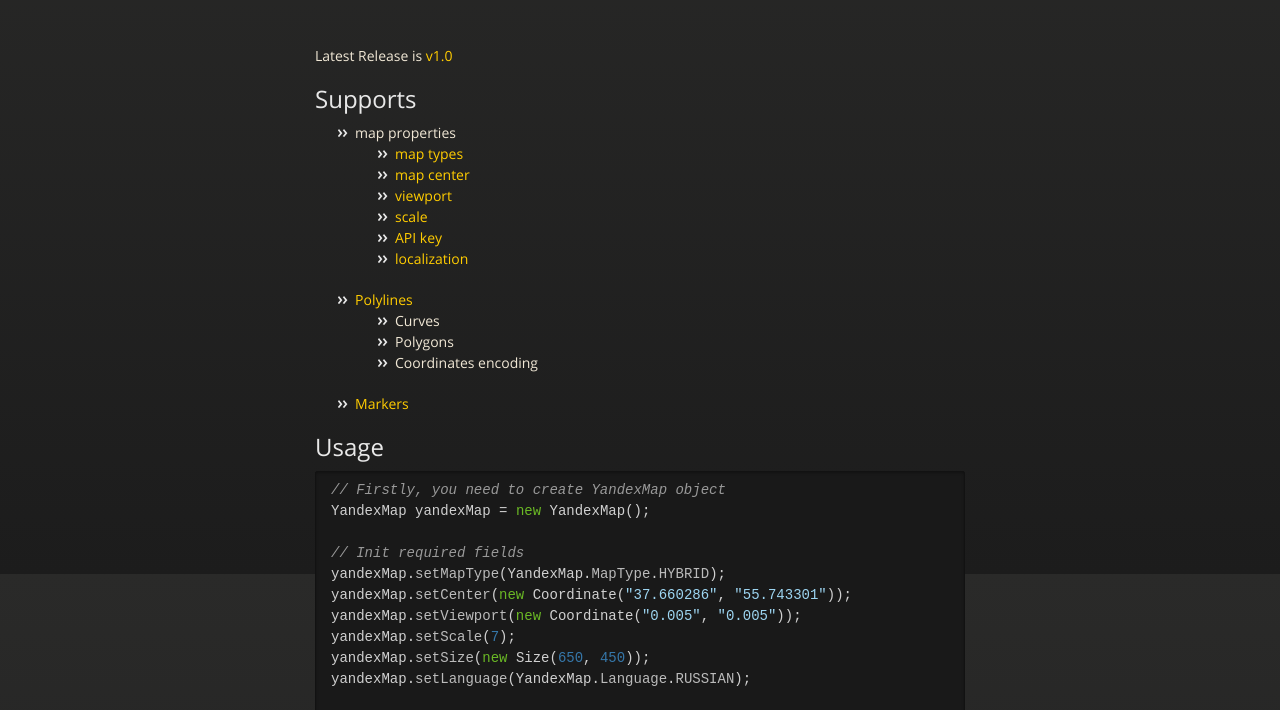
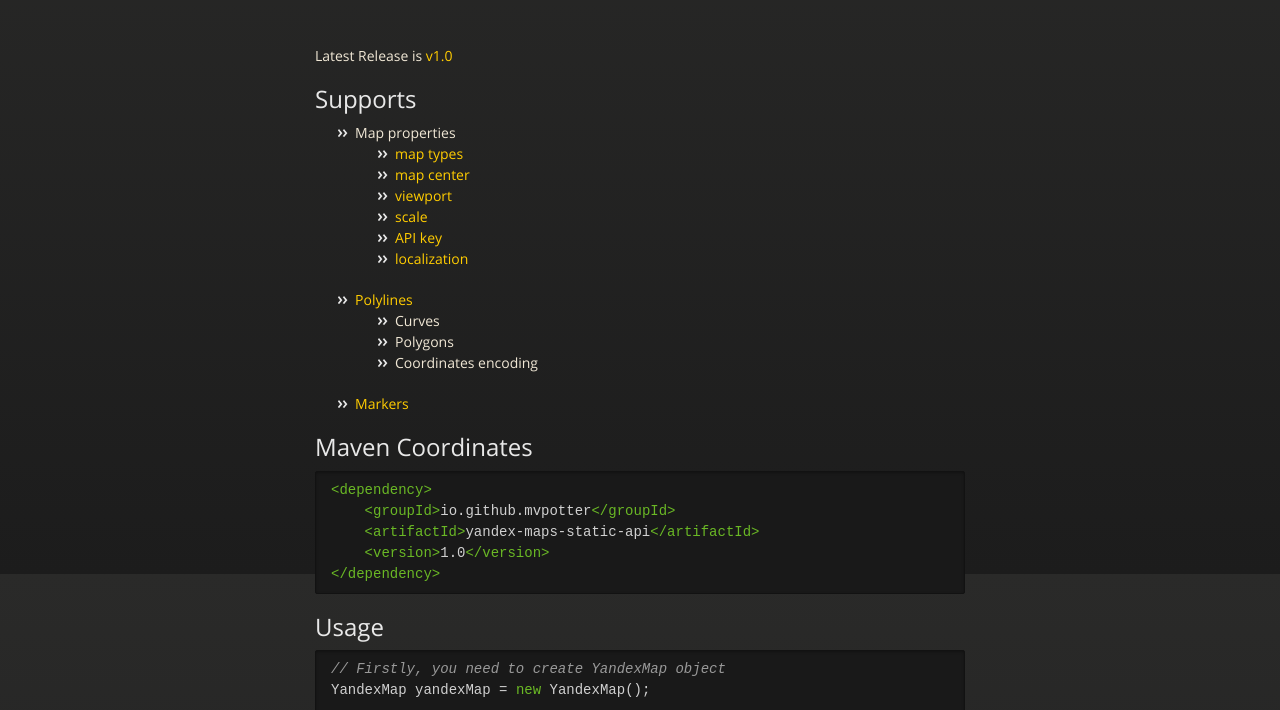
Before and after one commit to mvpotter/yandex-maps-static-api, a plain HTML site: page index.html in a window 1280 px wide. Shown: the part 226-936 px from the top of the page. Drawn offline with nearby package versions, Linux system fonts and the light colour scheme.

```diff
--- a/index.html
+++ b/index.html
@@ -32,7 +32,7 @@
       <section>
         <div id="title">
           <h1>yandex-maps-static-api</h1>
-          <p>Library for working with Yandex Maps Static API 1.x</p>
+          <p>Java library for working with Yandex Maps Static API 1.x</p>
           <hr>
           <span class="credits left">Project maintained by <a href="https://github.com/mvpotter">mvpotter</a></span>
           <span class="credits right">Hosted on GitHub Pages &mdash; Theme by <a href="https://twitter.com/michigangraham">mattgraham</a></span>
@@ -44,7 +44,7 @@
 <a name="supports" class="anchor" href="#supports"><span class="octicon octicon-link"></span></a>Supports</h2>
 
 <ul>
-<li>map properties
+<li>Map properties
 
 <ul>
 <li><a href="http://api.yandex.ru/maps/doc/staticapi/1.x/dg/concepts/map_type.xml">map types</a></li>
@@ -66,6 +66,16 @@
 </li>
 <li><a href="http://api.yandex.ru/maps/doc/staticapi/1.x/dg/concepts/markers.xml">Markers</a></li>
 </ul><h2>
+<a name="maven-coordinates" class="anchor" href="#maven-coordinates"><span class="octicon octicon-link"></span></a>Maven Coordinates</h2>
+
+<div class="highlight highlight-xml"><pre><span class="nt">&lt;dependency&gt;</span>
+    <span class="nt">&lt;groupId&gt;</span>io.github.mvpotter<span class="nt">&lt;/groupId&gt;</span>
+    <span class="nt">&lt;artifactId&gt;</span>yandex-maps-static-api<span class="nt">&lt;/artifactId&gt;</span>
+    <span class="nt">&lt;version&gt;</span>1.0<span class="nt">&lt;/version&gt;</span>
+<span class="nt">&lt;/dependency&gt;</span>
+</pre></div>
+
+<h2>
 <a name="usage" class="anchor" href="#usage"><span class="octicon octicon-link"></span></a>Usage</h2>
 
 <div class="highlight highlight-Java"><pre><span class="c1">// Firstly, you need to create YandexMap object</span>
```
Also changed, not shown: params.json (+1 -1 lines).
